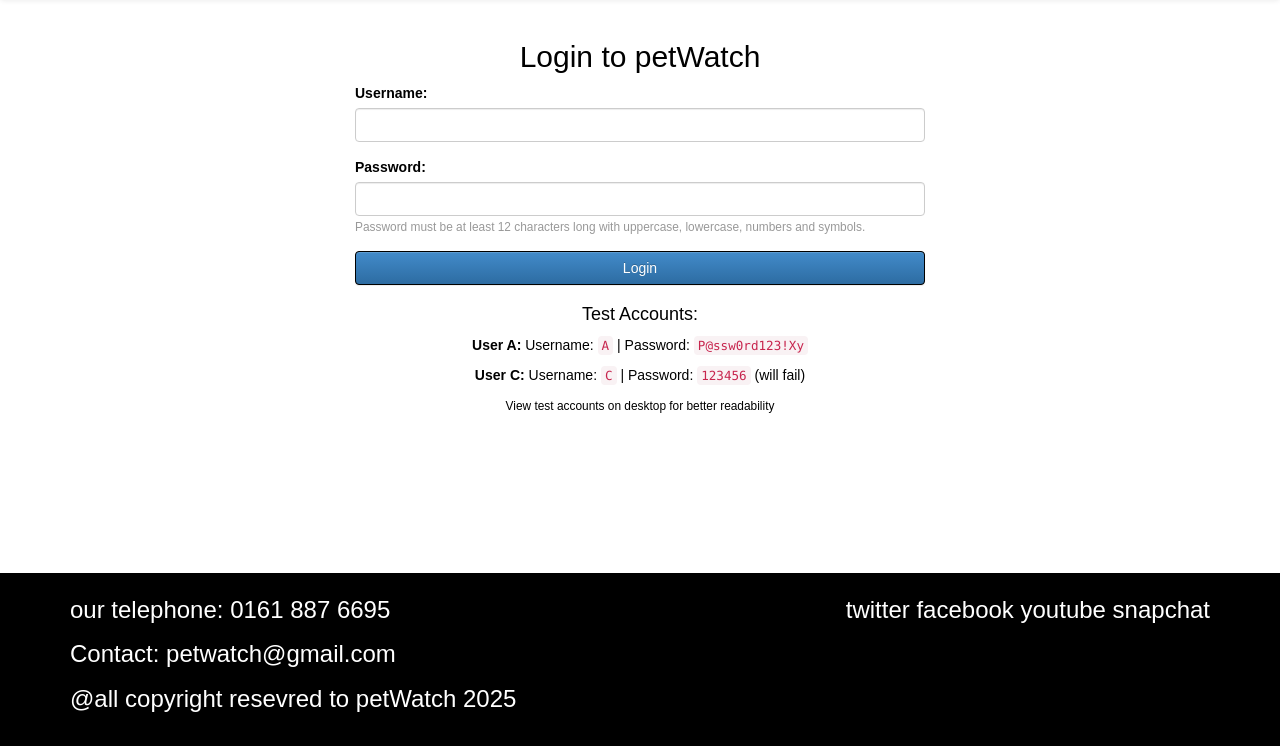
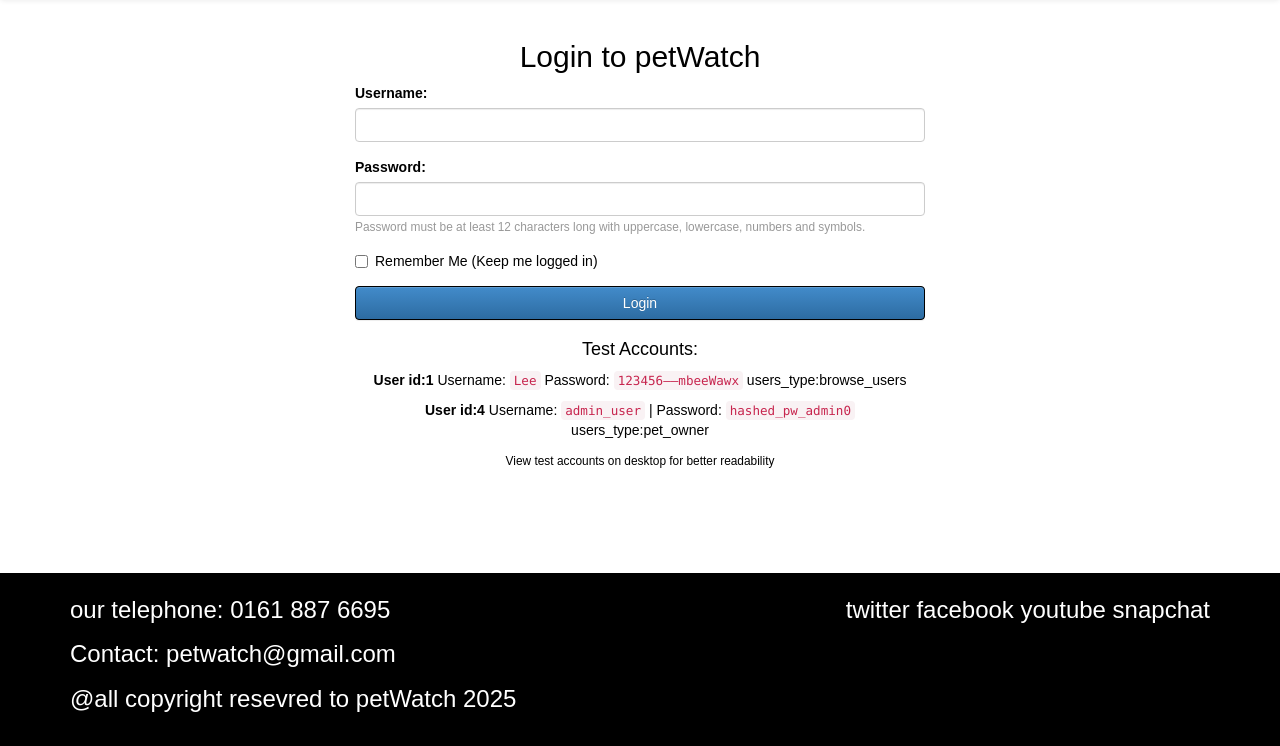
Before and after one commit to debug-cod/assement, a PHP site: page /controllers/login.php in a window 1280 px wide. Shown: the part 54-800 px from the top of the page. Run offline with PHP 8.4, Linux system fonts and the light colour scheme; data comes from the database, SQL or seed files in the repository; both versions use the stored data as it was after the commit.

Commit message:
Add files via upload

```diff
--- /dev/null
+++ b/petWatch/Model/UserModel.php
@@ -0,0 +1,55 @@
+<?php
+// Model/UserModel.php
+
+/**
+ * Handles all user-related database operations for petWatch.
+ */
+class UserModel
+{
+    private $db; // The PDO connection object
+
+    // Constructor to receive the database connection
+    public function __construct(PDO $db)
+    {
+        $this->db = $db;
+    }
+
+    /**
+     * Retrieves a user from the database by username.
+     * @param string $username The username to search for.
+     * @return array|false The user record as an associative array, or false if not found.
+     */
+    public function getUserByUsername(string $username)
+    {
+        // Use a prepared statement to prevent SQL injection (important for security!)
+        $stmt = $this->db->prepare("SELECT id, username, password_hash, role FROM users WHERE username = :username");
+        $stmt->bindParam(':username', $username);
+        $stmt->execute();
+
+        // PDO::FETCH_ASSOC returns the row as an associative array
+        return $stmt->fetch(PDO::FETCH_ASSOC);
+    }
+
+    // --- Methods for 'Remember Me' (Cookies) ---
+    // You would typically add methods here to handle tokens for secure
+    // persistent login, but for a simple assignment, we'll keep the
+    // cookie logic primarily in the controller for simplicity, as
+    // robust token-based 'Remember Me' is more complex.
+}
+
+// Dummy database connection setup for demonstration (replace with your actual PDO setup)
+// In a real MVC app, this would be handled by a dedicated Database/DBManager class.
+function getDbConnection(): PDO {
+    // Note: The assignment specifies using SQLite [cite: 48]
+    // The path to your SQLite file: E:\petWatch\database\petwatch.sqlite
+    $db_path = __DIR__ . '/../database/petwatch.sqlite';
+    try {
+        $db = new PDO("sqlite:$db_path");
+        // Set error mode to throw exceptions
+        $db->setAttribute(PDO::ATTR_ERRMODE, PDO::ERRMODE_EXCEPTION);
+        return $db;
+    } catch (PDOException $e) {
+        // In a production app, you'd log this, not display it.
+        die("Database connection failed: " . $e->getMessage());
+    }
+}
--- a/petWatch/controllers/login.php
+++ b/petWatch/controllers/login.php
@@ -1,34 +1,78 @@
 <?php
 // Login controller for petWatch
-// This file handles user login
+// This file handles user login using MVC and database/security principles
 
-// Start session to track login status
+// 1. Session and Setup
 if (session_status() == PHP_SESSION_NONE) {
     session_start();
 }
+$page_title = "Login - petWatch";
+$error_message = '';
 
-// Set page title
-$page_title = "Login - petWatch";
+// Include the Model and the database connection
+require_once '../Model/UserModel.php';
+$db = getDbConnection(); // Assume this function returns a PDO object (from UserModel.php for simplicity)
+$userModel = new UserModel($db);
 
-// Check if form was submitted
+
+// 2. Check for 'Remember Me' Cookie for Auto-Login
+// NOTE: For simplicity, we are storing the username in the cookie.
+// A more secure approach for a real application would use a token-based system.
+if (!isset($_SESSION['loggedin']) && isset($_COOKIE['remember_username'])) {
+    $username = $_COOKIE['remember_username'];
+    // For a simple demo, we just restore the session, assuming the cookie is valid.
+    // In a production system, you must validate a unique, secure token from the cookie against the database.
+    $user = $userModel->getUserByUsername($username);
+    if ($user) {
+        $_SESSION['loggedin'] = true;
+        $_SESSION['username'] = $username;
+        $_SESSION['user_role'] = $user['role'];
+
+        // Redirect to home page
+        header("Location: ../index.php");
+        exit();
+    }
+    // If the cookie is invalid, delete it
+    setcookie('remember_username', '', time() - 3600, '/');
+}
+
+
+// 3. Handle Form Submission
 if ($_SERVER['REQUEST_METHOD'] == 'POST') {
-    // Get form data
-    $username = isset($_POST['username']) ? $_POST['username'] : '';
+    $username = isset($_POST['username']) ? trim($_POST['username']) : '';
     $password = isset($_POST['password']) ? $_POST['password'] : '';
+    $remember_me = isset($_POST['remember_me']); // Check if "Remember Me" was checked
 
-    // Simple user validation (for testing without database)
-    $valid_users = [
-        'A' => 'P@ssw0rd123!Xy', // Strong password for user A
-        'C' => '123456' // Weak password for user C
-    ];
+    if (empty($username) || empty($password)) {
+        $error_message = "Please enter both username and password.";
+    } else {
+        // a. Retrieve user from the database
+        $user = $userModel->getUserByUsername($username);
 
-    // Check if username exists
-    if (array_key_exists($username, $valid_users)) {
-        // Check if password matches
-        if ($password === $valid_users[$username]) {
+        if ($user) {
+            // b. Verify the password against the stored hash
+            // 'password_verify' is the secure way to check a password against a hash
+            if (password_verify($password, $user['password_hash'])) {
                 // Login successful
                 $_SESSION['loggedin'] = true;
-            $_SESSION['username'] = $username;
+                $_SESSION['username'] = $user['username'];
+                $_SESSION['user_role'] = $user['role']; // Store the role ('user' or 'pet_owner')
+
+                // c. Handle 'Remember Me' (Cookie)
+                if ($remember_me) {
+                    // Set cookie to remember the username for 30 days
+                    // NOTE: Use a unique token + database lookup for a truly secure solution.
+                    $cookie_name = 'remember_username';
+                    $cookie_value = $user['username'];
+                    $expiry_time = time() + (86400 * 30); // 30 days
+                    // Set the cookie with HttpOnly to mitigate XSS attacks (security!)
+                    setcookie($cookie_name, $cookie_value, [
+                        'expires' => $expiry_time,
+                        'path' => '/',
+                        'httponly' => true,
+                        'samesite' => 'Lax' // Recommended for security
+                    ]);
+                }
 
                 // Redirect to home page
                 header("Location: ../index.php");
@@ -40,8 +84,9 @@ if ($_SERVER['REQUEST_METHOD'] == 'POST') {
             $error_message = "Username not found.";
         }
     }
+}
 
-
-// Include login view
+// 4. Include login view
+// We use the existing relative path from your initial file.
 include '../views/login.phtml';
 ?>
--- a/petWatch/views/browse.phtml
+++ b/petWatch/views/browse.phtml
@@ -181,7 +181,7 @@
                                         <td><?php echo htmlspecialchars($pet['color']); ?></td>
                                         <td>
                                             <?php if (!empty($pet['photo_url'])): ?>
-                                                <img src="../images/dog.png" alt="Pet photo" class="img-responsive" style="max-width: 50px;">
+                                                <img src="../images/pet-image/dog.png" alt="Pet photo" class="img-responsive" style="max-width: 50px;">
                                             <?php else: ?>
                                                 No photo
                                             <?php endif; ?>
--- a/petWatch/views/login.phtml
+++ b/petWatch/views/login.phtml
@@ -4,24 +4,37 @@
         <div class="col-xs-12 col-sm-8 col-sm-offset-2 col-md-6 col-md-offset-3">
             <h2 class="text-center">Login to petWatch</h2>
 
-            <?php if (isset($error_message)): ?>
+            <?php if (isset($error_message) && $error_message): ?>
                 <div class="alert alert-danger">
-                    <?php echo htmlspecialchars($error_message); ?>
+                    <?php echo htmlspecialchars($error_message);
+                    ?>
                 </div>
-            <?php endif; ?>
+            <?php endif;
+            ?>
 
             <form method="post" action="login.php">
                 <div class="form-group">
                     <label for="username">Username:</label>
-                    <input type="text" class="form-control" id="username" name="username" required>
+                    <input type="text" class="form-control" id="username" name="username" required
+                           value="<?php echo htmlspecialchars($_COOKIE['remember_username'] ?? ''); ?>">
                 </div>
+
 
                 <div class="form-group">
                     <label for="password">Password:</label>
                     <input type="password" class="form-control" id="password" name="password" required>
                     <small class="text-muted">
+
                         Password must be at least 12 characters long with uppercase, lowercase, numbers and symbols.
                     </small>
+                </div>
+
+                <div class="form-group">
+                    <div class="checkbox">
+                        <label>
+                            <input type="checkbox" name="remember_me"> Remember Me (Keep me logged in)
+                        </label>
+                    </div>
                 </div>
 
                 <button type="submit" class="btn btn-primary btn-block">Login</button>
@@ -29,11 +42,14 @@
 
             <div class="text-center" style="margin-top: 20px;">
                 <h4>Test Accounts:</h4>
-                <p class="hidden-xs"><strong>User A:</strong> Username: <code>A</code> | Password: <code>P@ssw0rd123!Xy</code></p>
-                <p class="hidden-xs"><strong>User C:</strong> Username: <code>C</code> | Password: <code>123456</code> (will fail)</p>
+                <p class="hidden-xs"><strong>User id:1</strong> Username: <code>Lee</code>
+                     Password: <code>123456——mbeeWawx</code> users_type:browse_users</p>
+                <p class="hidden-xs"><strong>User id:4</strong> Username: <code>admin_user</code> |
+                    Password: <code>hashed_pw_admin0</code> users_type:pet_owner</p>
                 <p class="visible-xs-block"><small>View test accounts on desktop for better readability</small></p>
             </div>
         </div>
     </div>
 
-<?php include 'template/footer.phtml'; ?>
+<?php include 'template/footer.phtml';
+?>
```
Also changed, not shown: petWatch/controllers/logout.php (+8 -4 lines), petWatch/database/petwatch.sqlite, petWatch/images/pet-image/dog.png (added). Lines whose indentation alone changed are shown as unchanged.
